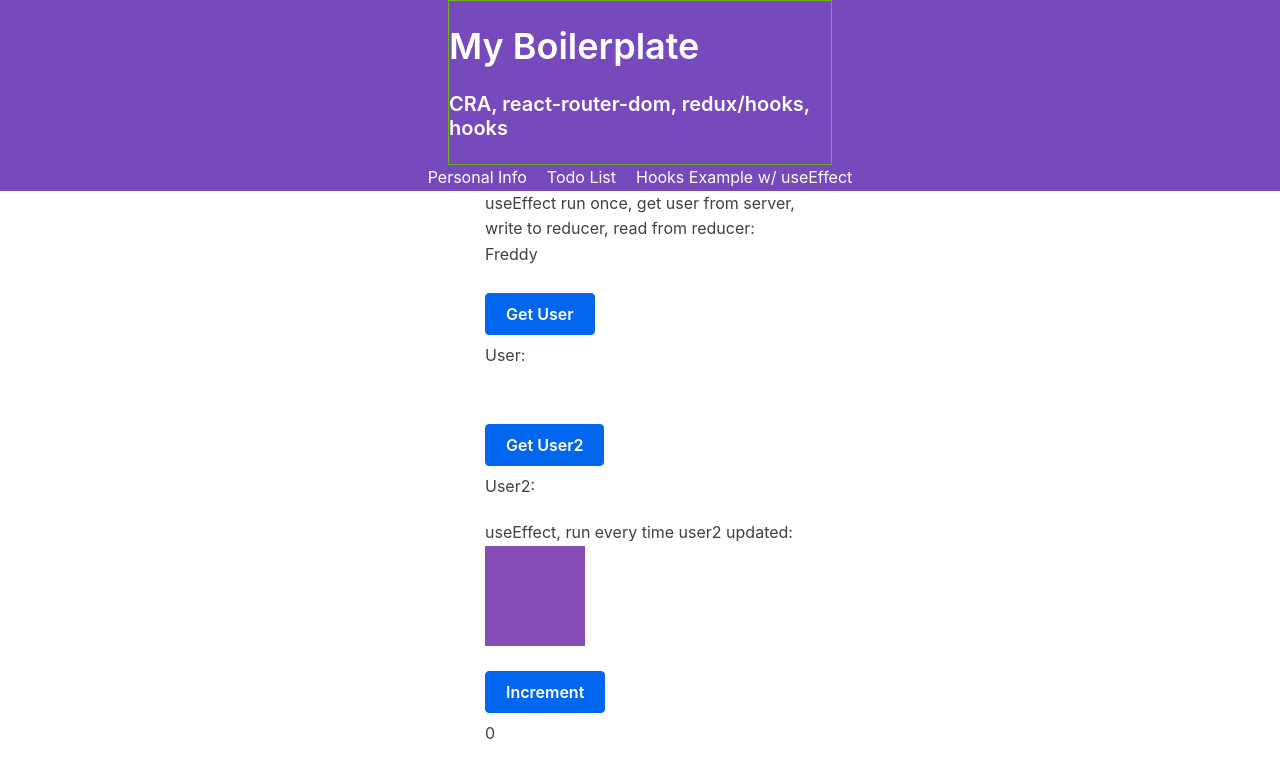
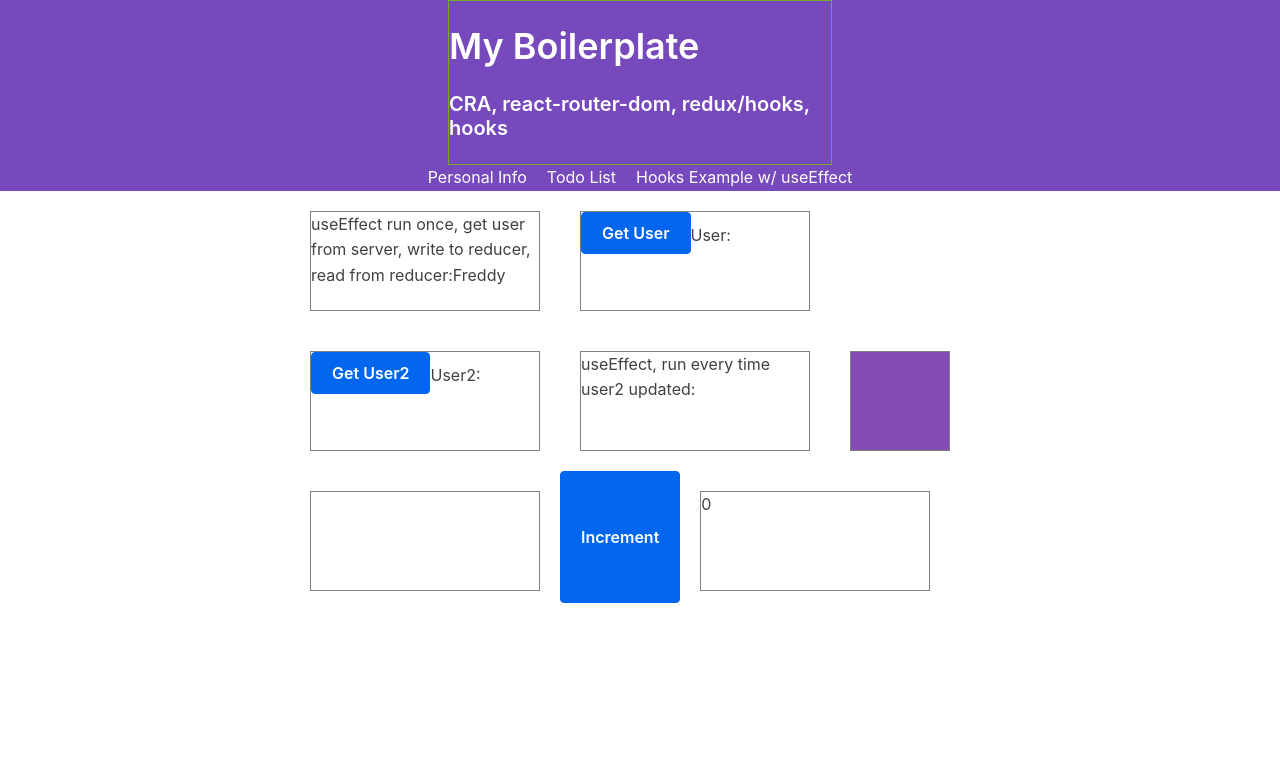
Before and after one commit to dcmodie/my_react_bp, a React (Create React App) app: page /hooks-example in a window 1280 px wide. Shown: the top 778 px of the page. Built offline with nearby package versions, Linux system fonts and the light colour scheme; no server answers.

Commit message:
added tiling style to hooks example

```diff
--- a/src/features/hooksExample/HooksExample.js
+++ b/src/features/hooksExample/HooksExample.js
@@ -1,6 +1,7 @@
 import React, {useState, useEffect} from 'react';
 import {useSelector, useDispatch } from 'react-redux';
 import axios from 'axios';
+import './hooksExample.css'
 
 const HooksExample = ()=>{
 	const [user, setUser] = useState(' ');
@@ -43,18 +44,14 @@ const HooksExample = ()=>{
 	}
 
 	return (
-		<div>
-			<div>useEffect run once, get user from server, </div>
-			<div>write to reducer, read from reducer:</div>
-			<div>{userAtMount}</div>
-			<div>&nbsp;</div>
-			<button onClick={onGetUserClick}>Get User</button>
-			<div>User:</div>
-			<div style={{"height":"30px"}}>{user}</div>
-			<div>&nbsp;</div>
-			<button onClick={onGetUser2Click}>Get User2</button>
-			<div>User2:</div>
-			<div style={{"height":"20px"}}>{user2}</div>
+		<div className="hooks-example-flex-container">
+			<div>useEffect run once, get user from server,
+			write to reducer, read from reducer:
+			{userAtMount}</div>
+			<div><button onClick={onGetUserClick}>Get User</button>
+			User:{user}</div>
+			<div><button onClick={onGetUser2Click}>Get User2</button>
+			User2:{user2}</div>
 			<div>useEffect, run every time user2 updated:</div>
 			<div style={{'background':color, 'height':"100px", "width":"100px"}}></div>
 			<div>&nbsp;</div>
@@ -64,3 +61,14 @@ const HooksExample = ()=>{
 }
 
 export default HooksExample;
+
+			//
+			// <div>&nbsp;</div>
+			// <button onClick={onGetUser2Click}>Get User2</button>
+			// <div>User2:</div>
+			// <div style={{"height":"20px"}}>{user2}</div>
+			// <div>useEffect, run every time user2 updated:</div>
+			// <div style={{'background':color, 'height':"100px", "width":"100px"}}></div>
+			// <div>&nbsp;</div>
+			// <button onClick={onIncrementClicked}>Increment</button>
+			// <div>{count}</div>
--- /dev/null
+++ b/src/features/hooksExample/hooksExample.css
@@ -0,0 +1,15 @@
+.hooks-example-flex-container {
+	display: flex;
+	flex-wrap:wrap ;
+	width: 700px;
+
+}
+
+.hooks-example-flex-container > div{
+	width: 230px;
+	border: 1px black;
+	height : 100px;
+	margin: 20px 20px 20px  20px;
+	  border: 1px solid gray;
+
+}
```
